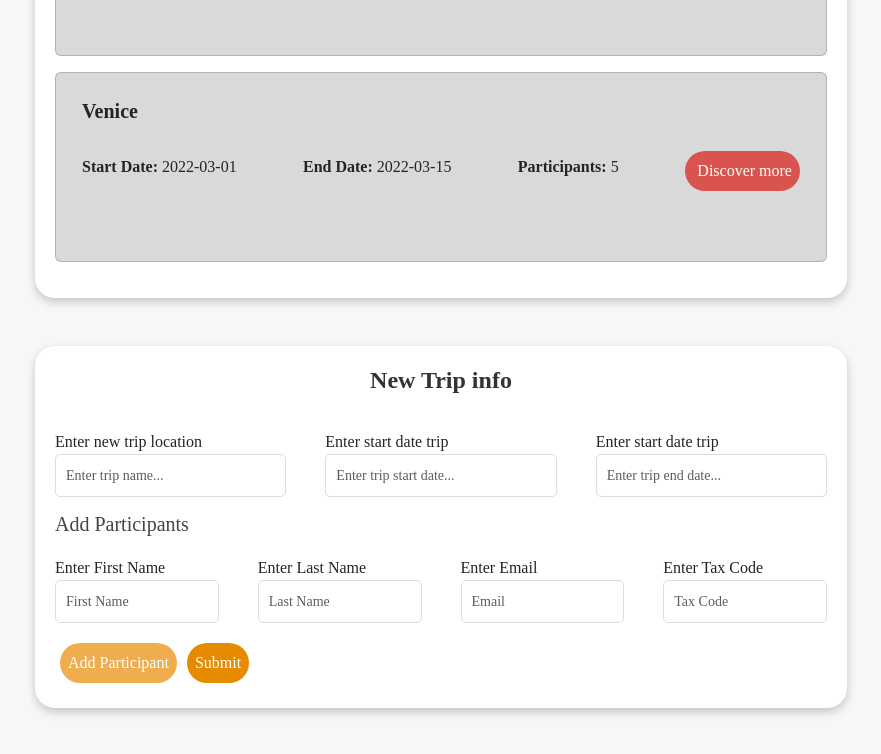
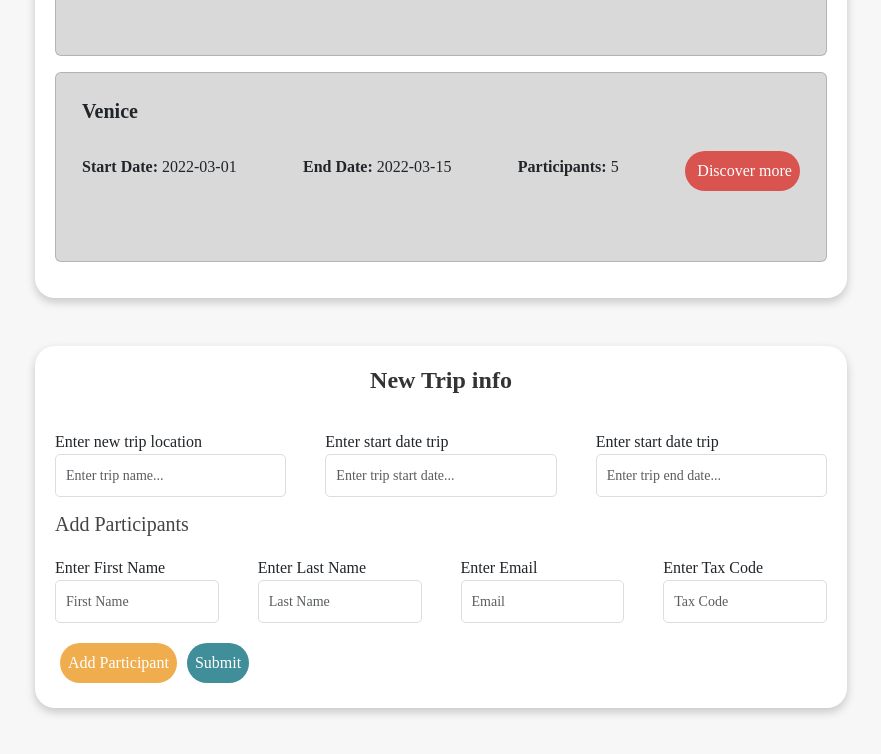
Before and after one commit to Melrizzuto/bool-travel, a React (Vite) app: page / in a window 1280 px wide. In both pictures the pointer is over the button "Submit". Shown: the part 1189-1943 px from the top of the page, without its empty margins (199-1080 px from the left). Built offline with nearby package versions, Linux system fonts and the light colour scheme; a web font is replaced by a local one.

Commit message:
fixed style btns

```diff
--- a/src/style.css
+++ b/src/style.css
@@ -40,7 +40,7 @@ body {
 
 }
 
-.btnss:hover {
+.btns-green:hover {
     background-color: #3f8e99;
 }
 
@@ -49,7 +49,7 @@ body {
     background-color: #f0ad4e;
 }
 
-.btns:hover {
+.btns-orange:hover {
     background-color: #e68a00;
 }
 
```
